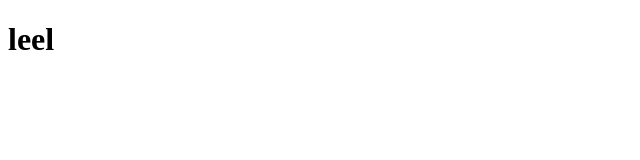
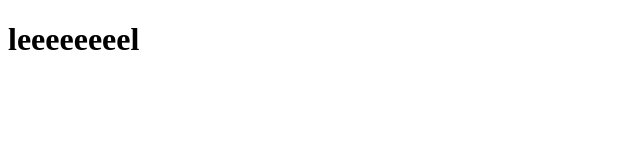
Before and after one commit to WolfRedy/AnOriginalGame, a plain HTML site: page index.html in a window 1280 px wide. Shown: the whole page, without its empty margins (0-640 px from the left). Drawn offline with Linux system fonts and the light colour scheme.

Commit message:
BotDiscord

```diff
--- a/index.html
+++ b/index.html
@@ -6,6 +6,6 @@
     <title>MaPage</title>
 </head>
 <body>
-     <h1>leel</h1>
+     <h1>leeeeeeeel</h1>
 </body>
 </html>
```
